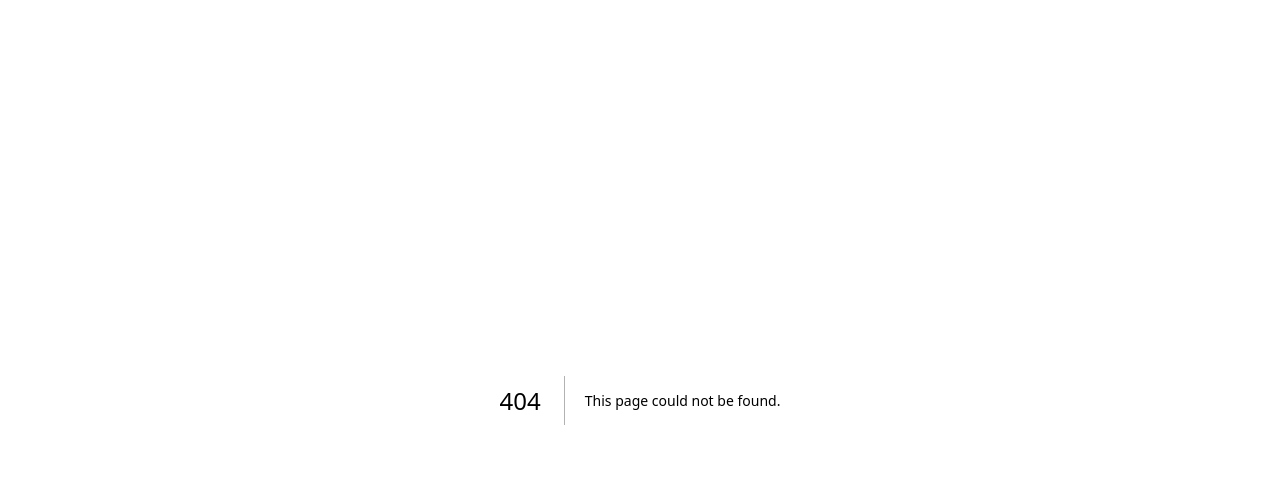
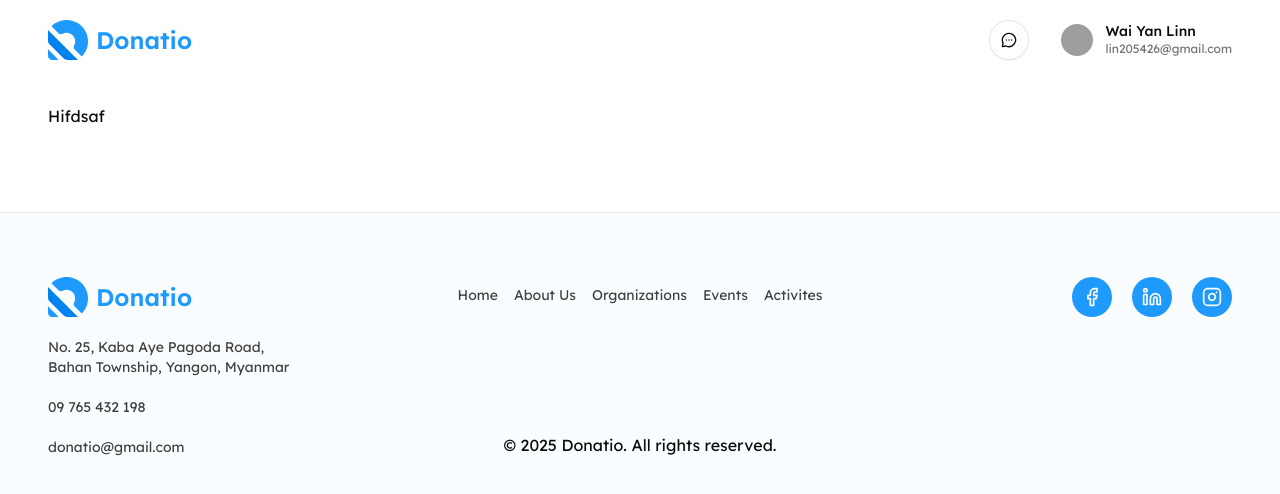
Before and after one commit to one-project-one-month/donatio-nextJS, a Next.js app: page /donor/profile in a window 1280 px wide. Before the commit this address had no page. Shown: the top 494 px of the page. Built offline with nearby package versions, Linux system fonts and the light colour scheme; grey boxes are pictures that could not be loaded.

Commit message:
initial commit

```diff
--- a/src/app/(root)/donor/layout.tsx
+++ b/src/app/(root)/donor/layout.tsx
@@ -1,4 +1,4 @@
-'use client'
+"use client";
 import Footer from "@/components/core/Footer";
 import UserNavbar from "@/components/core/user-navbar";
 import DonationBanner from "@/features/user/components/banner/donation-banner";
@@ -7,13 +7,19 @@ import { usePathname } from "next/navigation";
 import { ReactNode } from "react";
 
 function UserLayout({ children }: { children: ReactNode }) {
-  const pathname = usePathname()
-  const hideExtras = pathname.includes('/events/') && pathname !== '/events' || pathname.includes('/chat') && pathname !=='/chat';
+  const pathname = usePathname();
+  const hideExtras =
+    (pathname.includes("/events/") && pathname !== "/events") ||
+    (pathname.includes("/chat") && pathname !== "/chat") ||
+    (pathname.includes("/profile") && pathname !== "/profile");
+
+  const isProfile = pathname.includes("/profile") && pathname !== "/profile";
+
   return (
     <>
       <div className="max-w-7xl mx-auto pt-10 md:px-8 py-5">
         {/* w-dvw : asked later */}
-        <UserNavbar />
+        <UserNavbar isProfile={isProfile} />
         {!hideExtras && <SearchSection />}
         {children}
         {!hideExtras && <DonationBanner />}
--- /dev/null
+++ b/src/app/(root)/donor/profile/page.tsx
@@ -0,0 +1,7 @@
+import React from "react";
+
+const page = () => {
+  return <div className="py-16 px-4">Hifdsaf</div>;
+};
+
+export default page;
--- a/src/components/common/avatar-dropdown.tsx
+++ b/src/components/common/avatar-dropdown.tsx
@@ -9,6 +9,7 @@ import {
   DropdownMenuGroup,
   DropdownMenuItem,
 } from "@/components/ui/dropdown-menu";
+import Link from "next/link";
 
 const AvatarDropdown = () => {
   return (
@@ -36,7 +37,7 @@ const AvatarDropdown = () => {
         <DropdownMenuGroup>
           <DropdownMenuItem>
             <UserCircleIcon />
-            Account
+            <Link href={"/donor/profile"}>Account</Link>
           </DropdownMenuItem>
         </DropdownMenuGroup>
         <DropdownMenuSeparator />
--- a/src/components/core/Footer.tsx
+++ b/src/components/core/Footer.tsx
@@ -5,7 +5,7 @@ import { Facebook, Instagram, Linkedin } from "lucide-react";
 function Footer() {
   return (
     <footer className="py-8 text-sm bg-dodget-blue-25 border-t">
-      <div className="max-w-7xl mx-auto grid grid-cols-1 md:grid-cols-4 gap-8 px-5 md:px-20 py-8">
+      <div className="max-w-7xl mx-auto grid grid-cols-1 md:grid-cols-4 gap-8 px-5 md:px-12 py-8">
         <div className="flex flex-col space-y-5 items-start">
           <LogoName />
           <div className="text-neutral-700">
@@ -31,13 +31,22 @@ function Footer() {
           </p>
         </div>
         <div className="flex justify-center md:justify-end items-start space-x-5">
-        <Link href="/" className="rounded-full bg-primary text-white h-10 w-10 flex justify-center items-center">
+          <Link
+            href="/"
+            className="rounded-full bg-primary text-white h-10 w-10 flex justify-center items-center"
+          >
             <Facebook size={20} />
           </Link>
-        <Link href="/" className="rounded-full bg-primary text-white h-10 w-10 flex justify-center items-center">
+          <Link
+            href="/"
+            className="rounded-full bg-primary text-white h-10 w-10 flex justify-center items-center"
+          >
             <Linkedin size={20} />
           </Link>
-        <Link href="/" className="rounded-full bg-primary text-white h-10 w-10 flex justify-center items-center">
+          <Link
+            href="/"
+            className="rounded-full bg-primary text-white h-10 w-10 flex justify-center items-center"
+          >
             <Instagram size={20} />
           </Link>
         </div>
--- a/src/components/core/user-navbar.tsx
+++ b/src/components/core/user-navbar.tsx
@@ -6,44 +6,59 @@ import LogoName from "@/components/common/logo-name";
 import { MessageCircleMore } from "lucide-react";
 import { Button } from "../ui/button";
 import { usePathname } from "next/navigation";
-
+import { isPageStatic } from "next/dist/build/utils";
 
 const urlDatas = [
   {
     name: "events",
-    path: "/donor/events"
+    path: "/donor/events",
   },
   {
     name: "activities",
-    path: "/donor/activities"
+    path: "/donor/activities",
   },
   {
     name: "organizations",
-    path: "/donor/organizations"
+    path: "/donor/organizations",
   },
-]
+];
 
-function UserNavbar() {
-
+function UserNavbar({ isProfile }: { isProfile: boolean }) {
   const url = usePathname();
 
-
-
-
+  console.log(isProfile);
   return (
     <nav className="w-dvw left-0 fixed top-0 z-40">
       <div className="md:max-w-7xl mx-auto bg-white py-5 flex justify-between px-5 md:px-12">
         <div className="md:w-[250px] flex justify-start">
           <LogoName />
         </div>
+        {!isProfile && (
           <div className="flex space-x-5 items-center justify-between text-neutral-700">
             {urlDatas.map((data) => {
-          return (<Link className={`hidden md:block text-center ${url === data.path && 'text-primary'}`} href={data.path}>{data.name}</Link>)
+              return (
+                <Link
+                  key={data.name}
+                  className={`hidden md:block text-center ${
+                    url === data.path && "text-primary"
+                  }`}
+                  href={data.path}
+                >
+                  {data.name}
+                </Link>
+              );
             })}
           </div>
+        )}
+
         <div className="flex justify-end md:w-[250px] items-center gap-8">
           <div>
-          <Button variant="outline" size="sm" className="rounded-full h-10 w-10" asChild>
+            <Button
+              variant="outline"
+              size="sm"
+              className="rounded-full h-10 w-10"
+              asChild
+            >
               <Link href="/donor/chat">
                 <MessageCircleMore />
               </Link>
```
Lines whose indentation alone changed are shown as unchanged.
